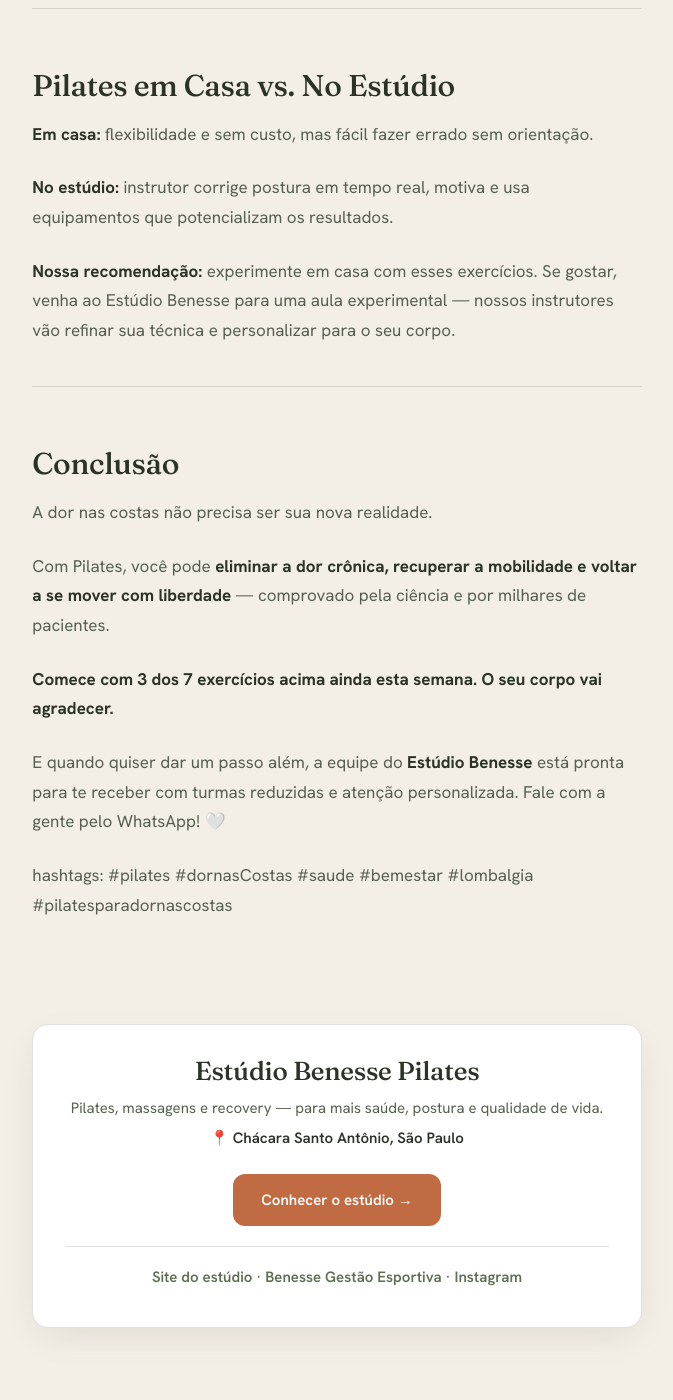
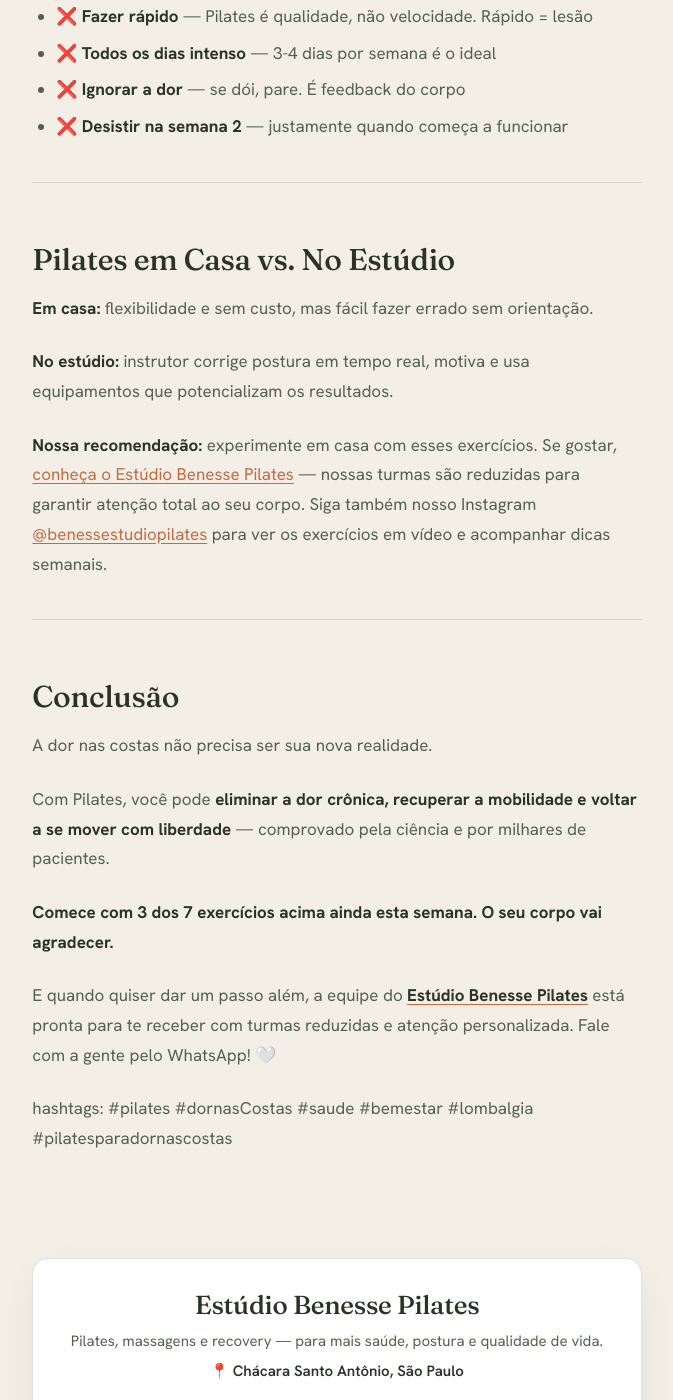
Before and after one commit to drptze-teste/sanopilates, a Jekyll site: the page built from _posts/2026-06-09-pilates-para-dor-nas-costas.md, in a window 1280 px wide and 1400 px high, scrolled down 4796 px. Shown: the whole window, without its empty margins (303-976 px from the left). Built offline with Jekyll 4.4.1, drawn with Linux system fonts in a browser that asks for light colours; some of the changed text lies outside the part shown.

Commit message:
seo: links site + instagram no post e nos posts automáticos

```diff
--- a/_posts/2026-06-09-pilates-para-dor-nas-costas.md
+++ b/_posts/2026-06-09-pilates-para-dor-nas-costas.md
@@ -32,7 +32,7 @@ O pior? Muitas pessoas tentam:
 - ❌ Tomar remédio indefinidamente (mascara o problema)
 - ❌ Fazer exercícios errados (pioram ainda mais)
 
-**Aí é que entra o Pilates.**
+**Aí é que entra o Pilates.** No [Estúdio Benesse Pilates](https://sanopilates.com.br) trabalhamos exatamente isso — com turmas reduzidas e atenção individualizada para cada aluno.
 
 ---
 
@@ -56,6 +56,8 @@ O Pilates trabalha exatamente nesses 4 pontos:
 **Educação de Movimento** — você provavelmente está se movendo errado sem saber. Em 2-3 semanas de Pilates, você começa a sentar, levantar e caminhar diferente. E a dor some.
 
 **Redução de Inflamação** — exercício físico consistente libera opioides endógenos, o "analgésico natural" do seu corpo.
+
+> 💡 Acompanhe dicas diárias de movimento e bem-estar no nosso Instagram: [@benessestudiopilates](https://instagram.com/benessestudiopilates)
 
 ---
 
@@ -124,7 +126,7 @@ Sentada com pernas esticadas e braços à frente, arredonde a coluna e alongue p
 
 **No estúdio:** instrutor corrige postura em tempo real, motiva e usa equipamentos que potencializam os resultados.
 
-**Nossa recomendação:** experimente em casa com esses exercícios. Se gostar, venha ao Estúdio Benesse para uma aula experimental — nossos instrutores vão refinar sua técnica e personalizar para o seu corpo.
+**Nossa recomendação:** experimente em casa com esses exercícios. Se gostar, [conheça o Estúdio Benesse Pilates](https://sanopilates.com.br) — nossas turmas são reduzidas para garantir atenção total ao seu corpo. Siga também nosso Instagram [@benessestudiopilates](https://instagram.com/benessestudiopilates) para ver os exercícios em vídeo e acompanhar dicas semanais.
 
 ---
 
@@ -136,6 +138,6 @@ Com Pilates, você pode **eliminar a dor crônica, recuperar a mobilidade e volt
 
 **Comece com 3 dos 7 exercícios acima ainda esta semana. O seu corpo vai agradecer.**
 
-E quando quiser dar um passo além, a equipe do **Estúdio Benesse** está pronta para te receber com turmas reduzidas e atenção personalizada. Fale com a gente pelo WhatsApp! 🤍
+E quando quiser dar um passo além, a equipe do [**Estúdio Benesse Pilates**](https://sanopilates.com.br) está pronta para te receber com turmas reduzidas e atenção personalizada. Fale com a gente pelo WhatsApp! 🤍
 
 hashtags: #pilates #dornasCostas #saude #bemestar #lombalgia #pilatesparadornascostas
```
Also changed, not shown: .github/scripts/gerar-post.js.
